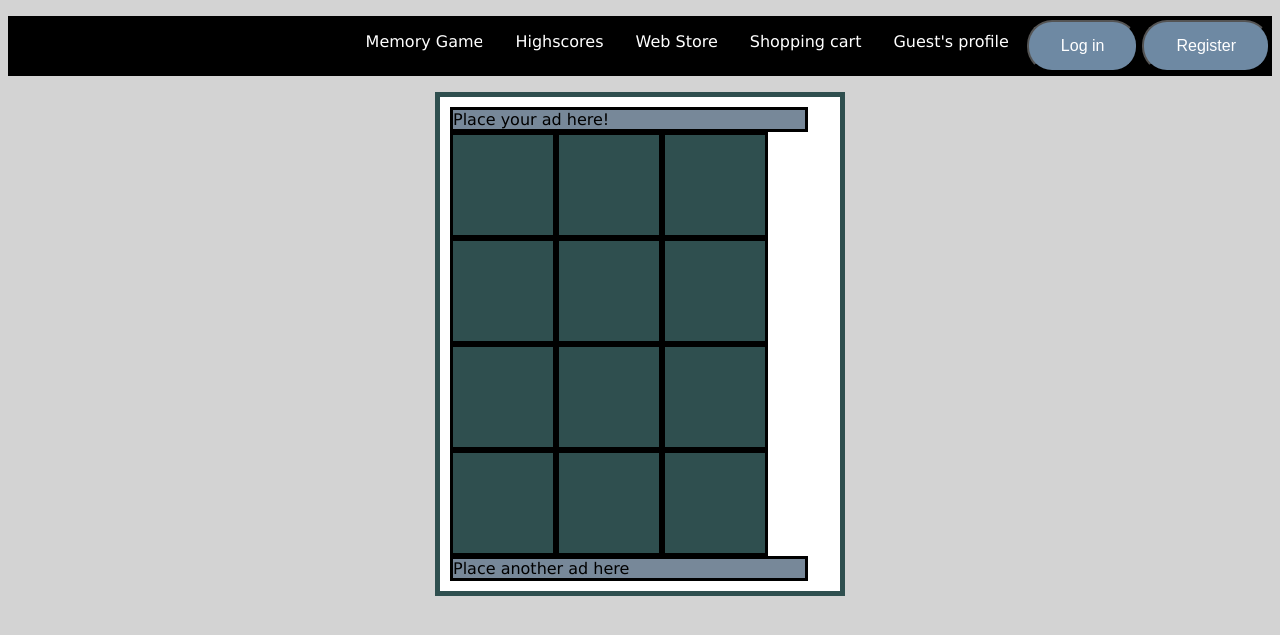
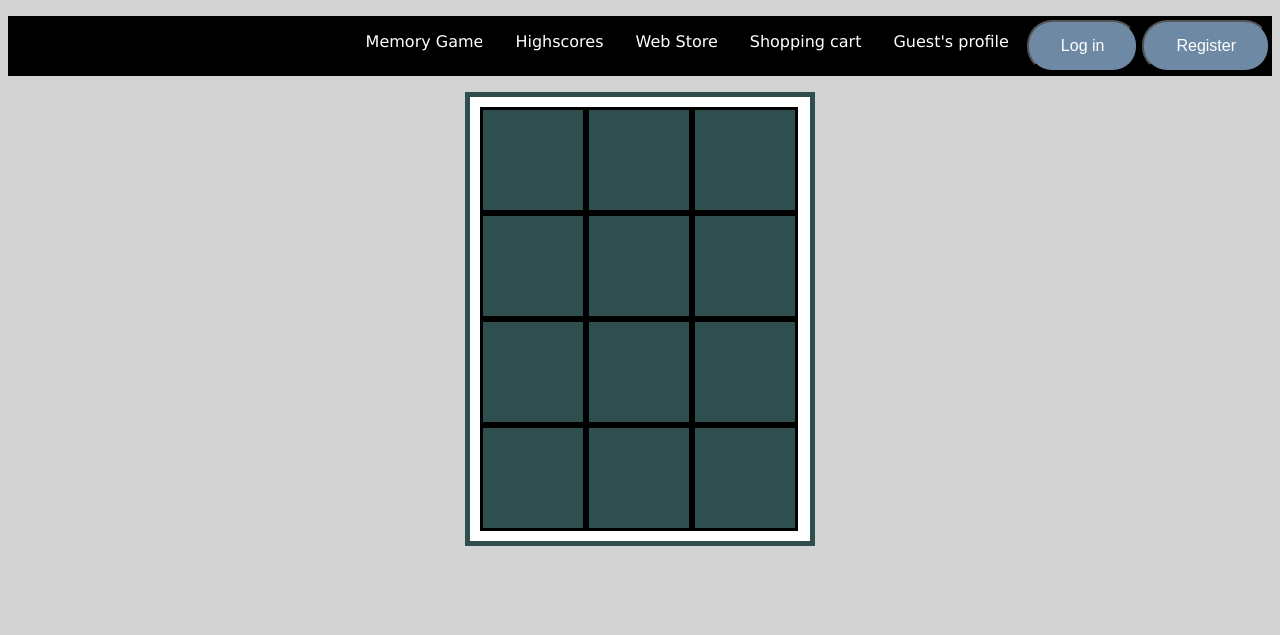
Before and after one commit to FransM22/SWA-MemoryGame, a PHP site: page / in a window 1280 px wide. Shown: the top 635 px of the page. Run offline with PHP 8.4, Linux system fonts and the light colour scheme.

Commit message:
Updated css and template

```diff
--- a/styles/stylesheet_game.css
+++ b/styles/stylesheet_game.css
@@ -140,7 +140,7 @@ div.game {
     margin-left: auto;
     margin-right: auto;
     background-color: white;
-    width: 380px;
+    width: 320px;
     padding: 10px;
     border: 5px solid darkslategrey;
 }
@@ -151,7 +151,7 @@ div.game {
   position: relative;
   left: 100px;
   top: 100px;
-  transform: rotate(7deg) scale(0.2, 0.2);
+  transform: rotate(10deg) scale(0.2, 0.2);
   transition: left 1s, top 1s, opacity 1s, transform 2s;
 }
 
--- a/templates/main.tpl
+++ b/templates/main.tpl
@@ -13,7 +13,6 @@
 
 
 <div class="game">
-<div class="after-box">Place your ad here!</div>
 <div id="myImage1" class="floating-box memory_piece"><img src="images/image1.png" style="width:100px;height:100px;"></div>
 <div id ="myImage2" class="floating-box memory_piece"><img src="images/image2.png" style="width:100px;height:100px;"></div>
 <div id ="myImage3" class="floating-box memory_piece"><img src="images/image3.png" style="width:100px;height:100px;"></div>
@@ -27,10 +26,9 @@
 <div id="myImage11" class="floating-box memory_piece"><img src="images/image5.png" style="width:100px;height:100px;"></div>
 <div id ="myImage12" class="floating-box memory_piece"><img src="images/image4.png" style="width:100px;height:100px;"></div>
 
-<div class="after-box">Place another ad here</div>
+<div style="clear: both;" />
+
 </div>
-
-
 
 </body>
 </html>
```
